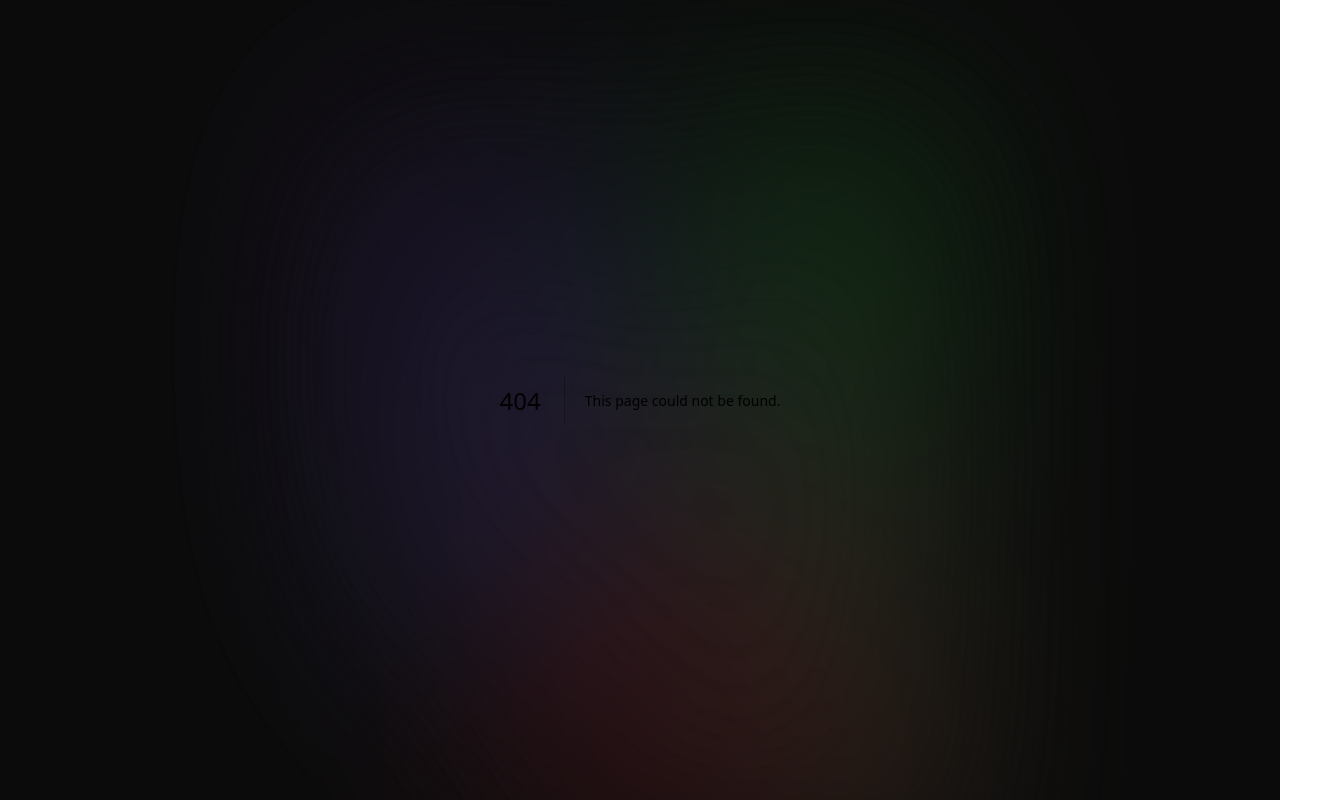
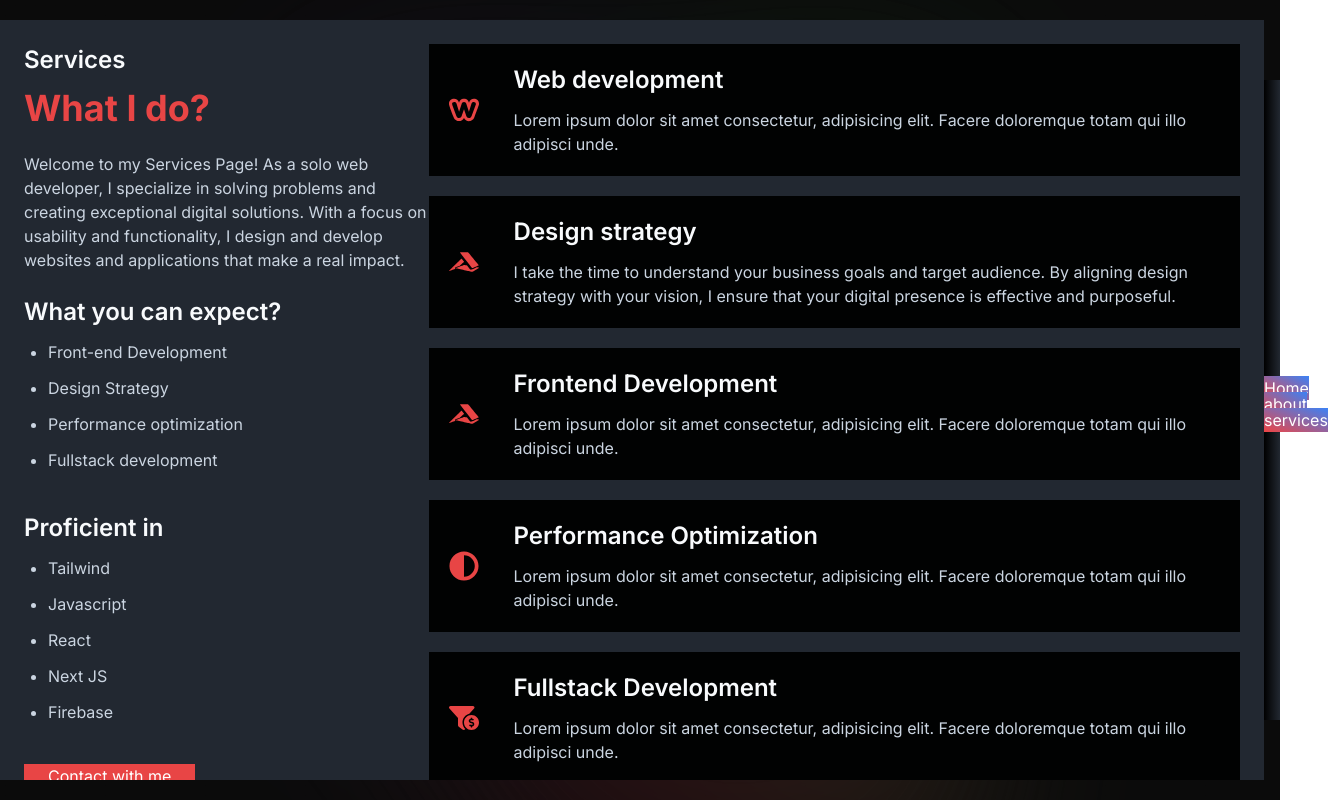
Before and after one commit to habib-utsho/utshofolio-next, a Next.js app: page /services in a window 1280 px wide. Before the commit this address had no page. Shown: the whole page, 1328 px wide, since content can reach past the window. Built offline with nearby package versions, Linux system fonts and the light colour scheme.

Commit message:
services page done

```diff
--- a/src/app/(with-sidebar)/about/page.js
+++ b/src/app/(with-sidebar)/about/page.js
@@ -6,6 +6,7 @@ const AboutPage = () => {
     return (
         <div className='text-white'>
 
+            <div className='p-6'>
                 <div>
                     <h2 className='my-title'>I am specialized in</h2>
                     <div className='flex gap-2 items-center my-clr-one font-bold my-title my-3'>
@@ -99,17 +100,46 @@ const AboutPage = () => {
                     </div>
 
                 </div>
+            </div>
 
             {/* Courses and education */}
-            <div className='grid grid-cols-1 md:grid-cols-2 gap-4 my-10 p-6'>
+            <div className='grid grid-cols-1 md:grid-cols-2 gap-10 my-10 p-6 bg-white text-slate-900'>
+
                 {/* Course and experience */}
                 <div>
                     <h2 className='my-title relative pb-3'>Courses and experiences <span className='block absolute top-full left-0 h-1 w-full bg-gradient-to-tr from-red-500 to-blue-500'></span></h2>
 
+                    {/* European IT */}
+                    <div className='flex items-center justify-between gap-8 !my-10'>
+                        <div className='space-y-3'>
+                            <h2 className='my-subtitle'>European IT solutions</h2>
+                            <p>Industrial attachment with React</p>
                         </div>
+                        <p className='text-slate-400'>01 Oct, 2022 - 30 Dec, 2022</p>
+                    </div>
+
+                    {/* PH */}
+                    <div className='flex items-center justify-between gap-8 !my-10'>
+                        <div className='space-y-3'>
+                            <h2 className='my-subtitle'>Programming Hero</h2>
+                            <p>Full stack web development</p>
+                        </div>
+                        <p className='text-slate-400'>01 Jan, 2023 - 17 Jun, 2023</p>
+                    </div>
+
+                </div>
+
                 {/* Education */}
                 <div>
                     <h2 className='my-title relative pb-3'>Education<span className='block absolute top-full left-0 h-1 w-full bg-gradient-to-tr from-red-500 to-blue-500'></span></h2>
+
+                    <div className='flex items-center justify-between gap-8 !my-10'>
+                        <div className='space-y-3'>
+                            <h2 className='my-subtitle'>Kurigram Polytechnic Institute</h2>
+                            <p>Diploma in Computer Science</p>
+                        </div>
+                        <p className='text-slate-400'>2018 - 2022</p>
+                    </div>
 
                 </div>
             </div>
--- a/src/app/(with-sidebar)/layout.js
+++ b/src/app/(with-sidebar)/layout.js
@@ -5,7 +5,7 @@ import { FaHome, FaServicestack, FaUser } from "react-icons/fa";
 const layout = ({ children }) => {
     return (
         <div className='min-h-screen max-w-7xl mx-auto items-center flex'>
-            <div className=' h-[95vh] w-full bg-[#222831] overflow-y-scroll p-6'>
+            <div className=' h-[95vh] w-full bg-[#222831] overflow-y-scroll'>
                 {children}
             </div>
 
--- /dev/null
+++ b/src/app/(with-sidebar)/services/page.js
@@ -0,0 +1,91 @@
+import CommonBtnOne from '@/Components/HelpingCompo/CommonBtnOne';
+import React from 'react';
+import { FaAccusoft, FaAdjust, FaFunnelDollar, FaWeebly } from 'react-icons/fa';
+
+const ServicesPage = () => {
+    return (
+        <div className='p-6 grid grid-cols-12 text-slate-50'>
+
+            <div className='col-span-4 space-y-3'>
+                <h3 className='my-subtitle'>Services</h3>
+                <h2 className='my-title my-clr-one'>What I do?</h2>
+
+                <p className='text-slate-300 !my-6'>Welcome to my Services Page! As a solo web developer, I specialize in solving problems and creating exceptional digital solutions. With a focus on usability and functionality, I design and develop websites and applications that make a real impact.</p>
+
+                <div className='space-y-3'>
+                    <h2 className='my-subtitle'>What you can expect?</h2>
+                    <ul className='text-slate-300 space-y-3 px-6'>
+                        <li className='list-disc'>Front-end Development</li>
+                        <li className='list-disc'>Design Strategy</li>
+                        <li className='list-disc'>Performance optimization</li>
+                        <li className='list-disc'>Fullstack development</li>
+                    </ul>
+                </div>
+
+                <div className='space-y-3 !my-10'>
+                    <h2 className='my-subtitle'>Proficient in</h2>
+                    <ul className='text-slate-300 space-y-3 px-6'>
+                        <li className='list-disc'>Tailwind</li>
+                        <li className='list-disc'>Javascript</li>
+                        <li className='list-disc'>React</li>
+                        <li className='list-disc'>Next JS</li>
+                        <li className='list-disc'>Firebase</li>
+                    </ul>
+                </div>
+
+                <CommonBtnOne>Contact with me</CommonBtnOne>
+
+            </div>
+
+
+
+            <div className='col-span-8 space-y-5'>
+
+                <div className='p-5 flex items-center bg-[#000000f4]'>
+                    <span className='w-1/12 text-3xl text-[#E84545]'><FaWeebly></FaWeebly> </span>
+                    <div className='space-y-3 flex-1'>
+                        <h2 className='my-subtitle'>Web development</h2>
+                        <p className='text-slate-300'>Lorem ipsum dolor sit amet consectetur, adipisicing elit. Facere doloremque totam qui illo adipisci unde.</p>
+                    </div>
+                </div>
+
+                <div className='p-5 flex items-center bg-[#000000f4]'>
+                    <span className='w-1/12 text-3xl text-[#E84545]'><FaAccusoft></FaAccusoft> </span>
+                    <div className='space-y-3 flex-1'>
+                        <h2 className='my-subtitle'>Design strategy</h2>
+                        <p className='text-slate-300'>I take the time to understand your business goals and target audience. By aligning design strategy with your vision, I ensure that your digital presence is effective and purposeful.</p>
+                    </div>
+                </div>
+
+                <div className='p-5 flex items-center bg-[#000000f4]'>
+                    <span className='w-1/12 text-3xl text-[#E84545]'><FaAccusoft></FaAccusoft> </span>
+                    <div className='space-y-3 flex-1'>
+                        <h2 className='my-subtitle'>Frontend Development</h2>
+                        <p className='text-slate-300'>Lorem ipsum dolor sit amet consectetur, adipisicing elit. Facere doloremque totam qui illo adipisci unde.</p>
+                    </div>
+                </div>
+
+                <div className='p-5 flex items-center bg-[#000000f4]'>
+                    <span className='w-1/12 text-3xl text-[#E84545]'><FaAdjust></FaAdjust> </span>
+                    <div className='space-y-3 flex-1'>
+                        <h2 className='my-subtitle'>Performance Optimization</h2>
+                        <p className='text-slate-300'>Lorem ipsum dolor sit amet consectetur, adipisicing elit. Facere doloremque totam qui illo adipisci unde.</p>
+                    </div>
+                </div>
+
+                <div className='p-5 flex items-center bg-[#000000f4]'>
+                    <span className='w-1/12 text-3xl text-[#E84545]'><FaFunnelDollar></FaFunnelDollar> </span>
+                    <div className='space-y-3 flex-1'>
+                        <h2 className='my-subtitle'>Fullstack Development</h2>
+                        <p className='text-slate-300'>Lorem ipsum dolor sit amet consectetur, adipisicing elit. Facere doloremque totam qui illo adipisci unde.</p>
+                    </div>
+                </div>
+
+            </div>
+
+
+        </div>
+    );
+};
+
+export default ServicesPage;
```
Lines whose indentation alone changed are shown as unchanged.
